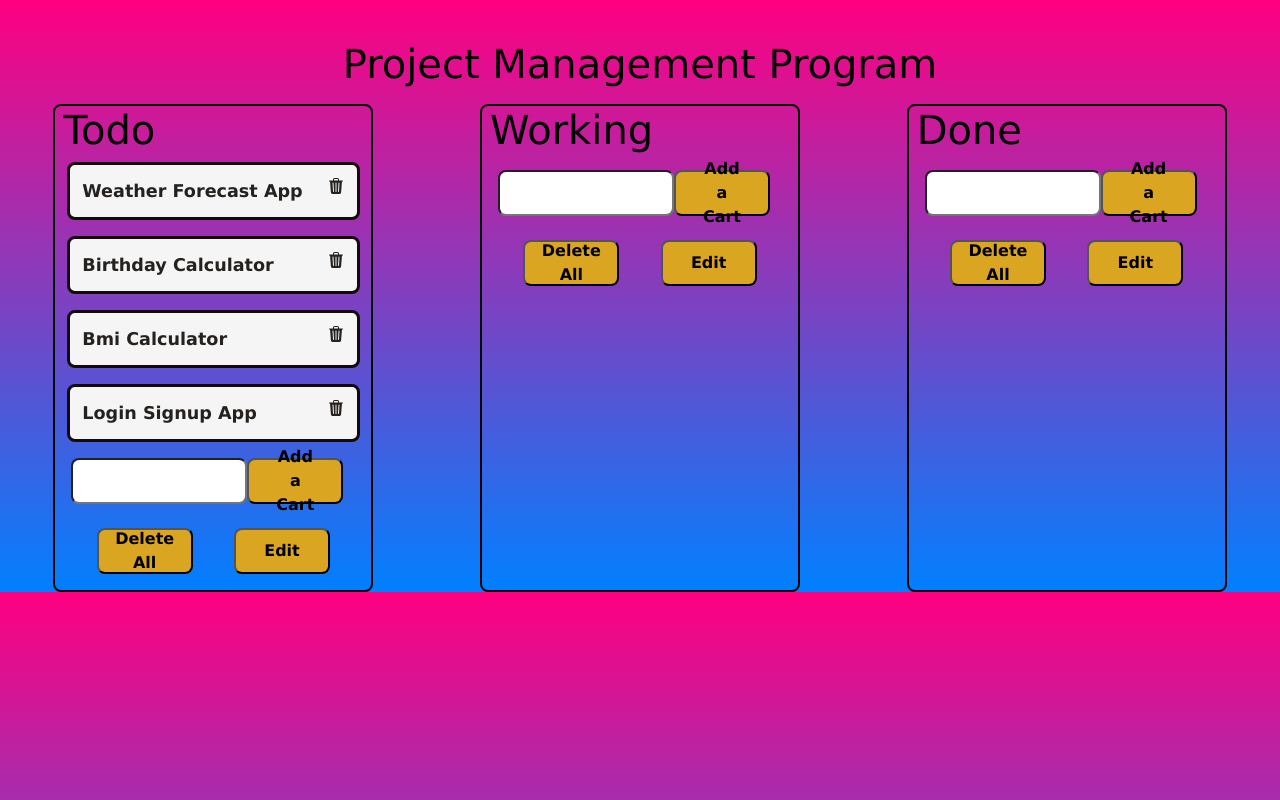
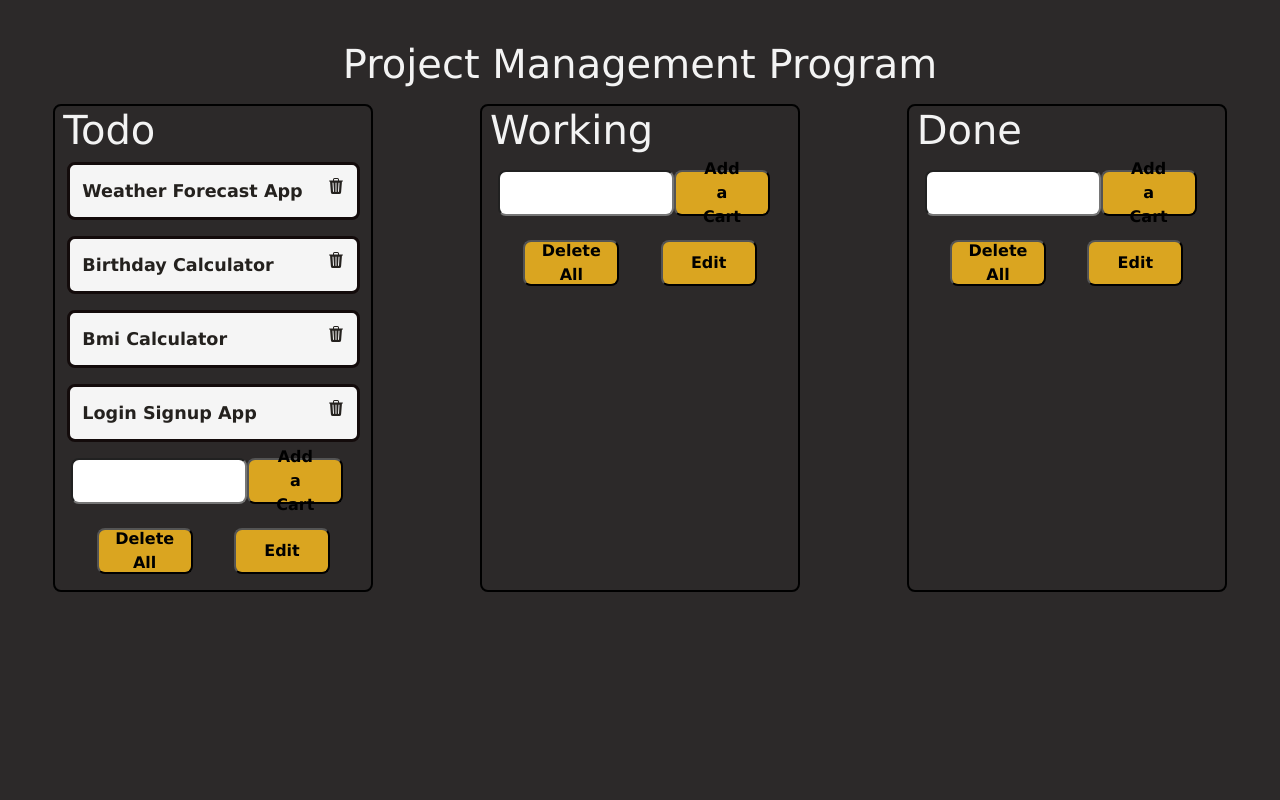
Before and after one commit to faraztariq-402/Todo-App, a plain HTML site: page index.html in a window 1280 px wide. Drawn offline with nearby package versions, Linux system fonts and the light colour scheme.

Commit message:
Tak Management Program

```diff
--- a/styles.css
+++ b/styles.css
@@ -45,7 +45,7 @@ background-color: whitesmoke
 }
 h1{
     text-align: left;
-    color: rgb(0, 0, 0);
+    color: rgb(243, 243, 243);
 }
 
 .section1 ,.section2 ,.section3{
@@ -53,7 +53,7 @@ h1{
 
 }
 body {
-  background-image: linear-gradient(rgb(255, 0, 128), rgb(0, 128, 255));
+ background-color: #2c2929;
 
     margin-top: 40px;
     text-align: center;
```
